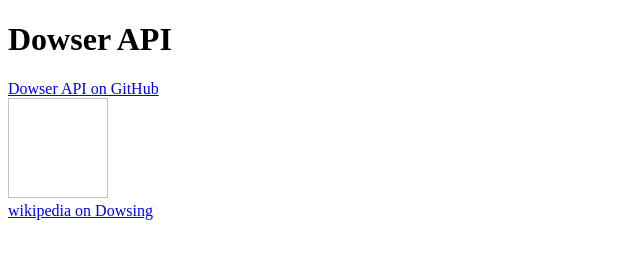
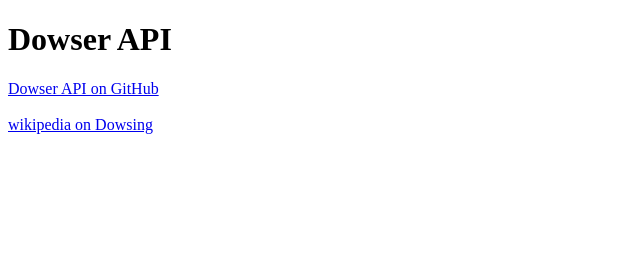
Before and after one commit to jtanzar/Dowser-API, a website: page public/index.html in a window 1280 px wide. Shown: the whole page, without its empty margins (0-640 px from the left). Drawn offline with Linux system fonts and the light colour scheme.

```diff
--- a/public/index.html
+++ b/public/index.html
@@ -9,7 +9,6 @@
 
     <a href='https://github.com/jtanzar/Dowser-API'>Dowser API on GitHub</a>
     <br>
-    <img href="dowser.png" style="height: 100px; width: 100px">
     <br>
     <a href='https://en.wikipedia.org/wiki/Dowsing'>wikipedia on Dowsing</a>
   </body>
```
